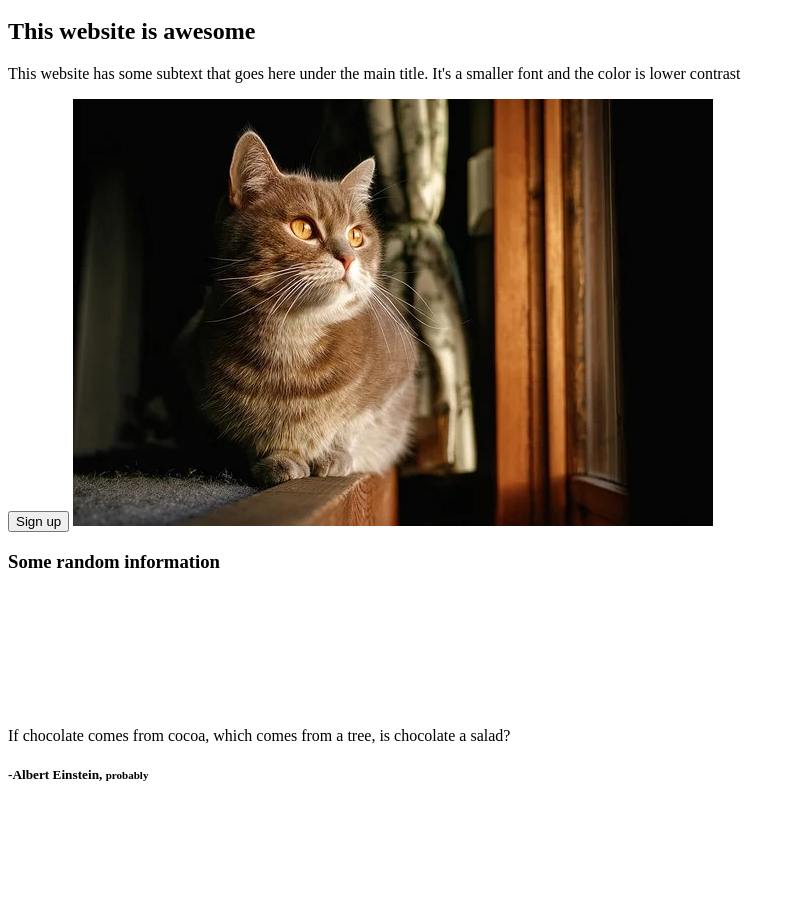
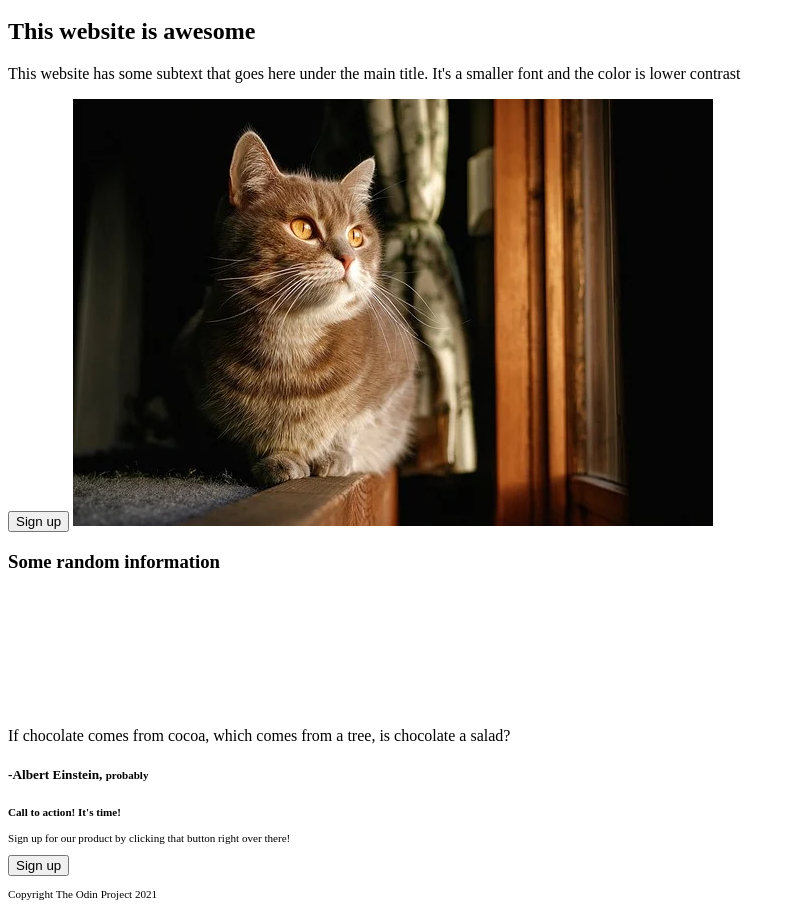
Before and after one commit to aapokoiv/odin-landing-page, a plain HTML site: page index.html in a window 1280 px wide. Shown: the part 70-981 px from the top of the page, without its empty margins (0-796 px from the left). Before the commit the page ends 876 px from the top, so only its background shows below. Drawn offline with Linux system fonts and the light colour scheme.

Commit message:
Added html for sign up box and the footer

```diff
--- a/index.html
+++ b/index.html
@@ -46,6 +46,15 @@
             <p class="inspirational">If chocolate comes from cocoa, which comes from a tree, is chocolate a salad?</p>
             <h5 class="author">-Albert Einstein, <small>probably<small></h5>
         </div>
-
+        <div class="signup">
+            <div class="bluebox">
+                <h4 class="pleasejoin">Call to action! It's time!</h4>
+                <p class="subtext">Sign up for our product by clicking that button right over there!</p>
+                <button>Sign up</button>
+            </div>
+        </div>
+        <div class="footer">
+            <p class="subtext">Copyright The Odin Project 2021</p>
+        </div>
     </body>
 </html>
```
